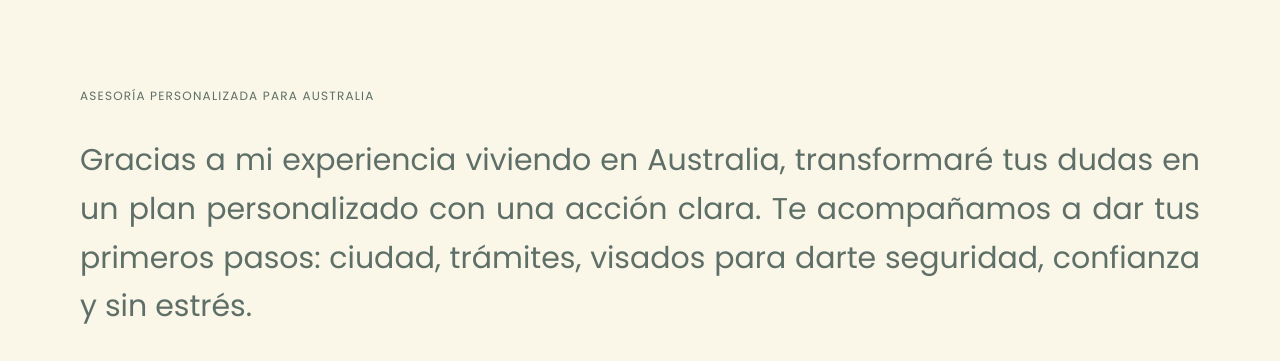
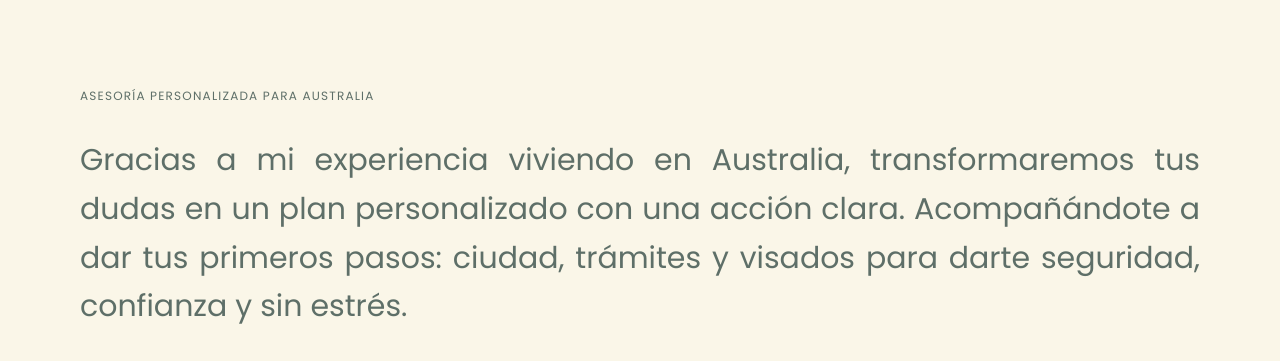
Before and after one commit to felipecbbb/ALMA-DE-NOMADA, a Next.js app: page / in a window 1280 px wide. Shown: the part 3700-4061 px from the top of the page. Built offline with nearby package versions, Linux system fonts and the light colour scheme; no server answers.

Commit message:
Ajustar texto Australia: transformaremos, Acompañándote, trámites y visados
Co-Authored-By: Claude Opus 4.6 <noreply@anthropic.com>

```diff
--- a/components/sections/philosophy-section.tsx
+++ b/components/sections/philosophy-section.tsx
@@ -132,8 +132,8 @@ export function PhilosophySection() {
             Asesoría personalizada para Australia
           </p>
           <p className="mt-6 text-justify text-xl leading-relaxed text-muted-foreground md:mt-8 md:text-3xl">
-            Gracias a mi experiencia viviendo en Australia, transformaré tus dudas en un plan personalizado con una
-            acción clara. Te acompañamos a dar tus primeros pasos: ciudad, trámites, visados para darte seguridad,
+            Gracias a mi experiencia viviendo en Australia, transformaremos tus dudas en un plan personalizado con una
+            acción clara. Acompañándote a dar tus primeros pasos: ciudad, trámites y visados para darte seguridad,
             confianza y sin estrés.
           </p>
           <a
```
